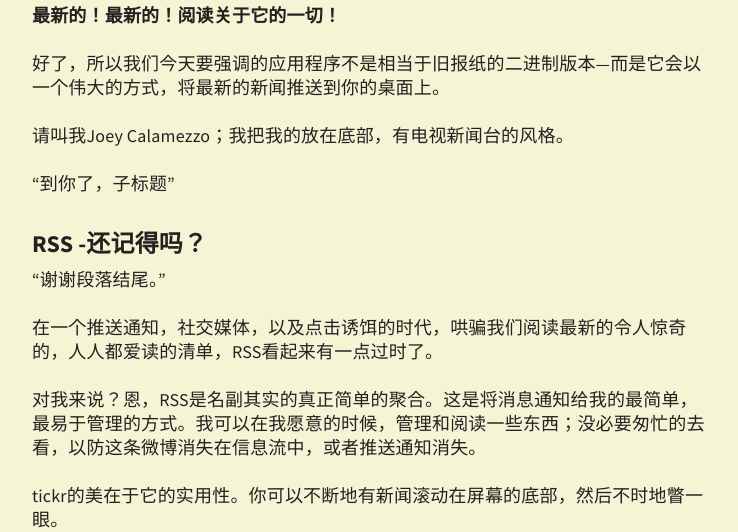
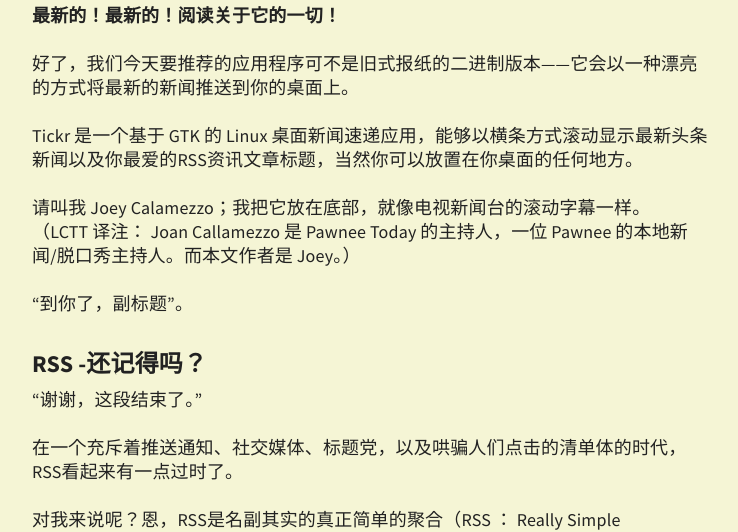
Before and after one commit to xiaoyu33/xiaoyu33.github.io, a Jekyll site: the page built from _posts/2015-08-20-Trickr：一个开源的Linux桌面RSS新闻速递.md, in a window 1280 px wide and 1400 px high, scrolled down 663 px. Shown: the part 208-740 px from the top of the window, without its empty margins (270-1008 px from the left). Built offline with Jekyll 4.4.1, drawn with Linux system fonts in a browser that asks for light colours; comment, search, counter and statistics services are not loaded; some of the changed text lies outside the part shown.

Commit message:
Update 2015-08-20-Trickr：一个开源的Linux桌面RSS新闻速递.md

```diff
--- a/_posts/2015-08-20-Trickr：一个开源的Linux桌面RSS新闻速递.md
+++ b/_posts/2015-08-20-Trickr：一个开源的Linux桌面RSS新闻速递.md
@@ -8,19 +8,21 @@
 
 **最新的！最新的！阅读关于它的一切！**
 
-好了，所以我们今天要强调的应用程序不是相当于旧报纸的二进制版本—而是它会以一个伟大的方式，将最新的新闻推送到你的桌面上。
+好了，我们今天要推荐的应用程序可不是旧式报纸的二进制版本——它会以一种漂亮的方式将最新的新闻推送到你的桌面上。
 
-请叫我Joey Calamezzo；我把我的放在底部，有电视新闻台的风格。
+Tickr 是一个基于 GTK 的 Linux 桌面新闻速递应用，能够以横条方式滚动显示最新头条新闻以及你最爱的RSS资讯文章标题，当然你可以放置在你桌面的任何地方。
 
-“到你了，子标题”
+请叫我 Joey Calamezzo；我把它放在底部，就像电视新闻台的滚动字幕一样。 （LCTT 译注： Joan Callamezzo 是 Pawnee Today 的主持人，一位 Pawnee 的本地新闻/脱口秀主持人。而本文作者是 Joey。）
+
+“到你了，副标题”。
 
 ### RSS -还记得吗？ ###
 
-“谢谢段落结尾。”
+“谢谢，这段结束了。”
 
-在一个推送通知，社交媒体，以及点击诱饵的时代，哄骗我们阅读最新的令人惊奇的，人人都爱读的清单，RSS看起来有一点过时了。
+在一个充斥着推送通知、社交媒体、标题党，以及哄骗人们点击的清单体的时代，RSS看起来有一点过时了。
 
-对我来说？恩，RSS是名副其实的真正简单的聚合。这是将消息通知给我的最简单，最易于管理的方式。我可以在我愿意的时候，管理和阅读一些东西；没必要匆忙的去看，以防这条微博消失在信息流中，或者推送通知消失。
+对我来说呢？恩，RSS是名副其实的真正简单的聚合（RSS ： Really Simple Syndication）。这是将消息通知给我的最简单、最易于管理的方式。我可以在我愿意的时候，管理和阅读一些东西；没必要匆忙的去看，以防这条微博消失在信息流中，或者推送通知消失。
 
 tickr的美在于它的实用性。你可以不断地有新闻滚动在屏幕的底部，然后不时地瞥一眼。
 
@@ -34,31 +36,30 @@
 
 尽管虽然tickr可以从Ubuntu软件中心安装，然而它已经很久没有更新了。当你打开笨拙的不直观的控制面板的时候，没有什么能够比这更让人感觉被遗弃的了。
 
-打开它：
+要打开它：
 
 1. 右键单击tickr条
 1. 转至编辑>首选项
 1. 调整各种设置
 
-选项和设置行的后面，有些似乎是容易理解的。但是知己知彼你能够几乎掌控一切，包括：
+选项和设置行的后面，有些似乎是容易理解的。但是详细了解这些你才能够掌握一切，包括：
 
 - 设置滚动速度
 - 选择鼠标经过时的行为
 - 资讯更新频率
 - 字体，包括字体大小和颜色
-- 分隔符（“delineator”）
+- 消息分隔符（“delineator”）
 - tickr在屏幕上的位置
 - tickr条的颜色和不透明度
 - 选择每种资讯显示多少文章
 
 有个值得一提的“怪癖”是，当你点击“应用”按钮，只会更新tickr的屏幕预览。当您退出“首选项”窗口时，请单击“确定”。
 
-想要滚动条在你的显示屏上水平显示，也需要公平一点的调整，特别是统一显示。
+想要得到完美的显示效果， 你需要一点点调整，特别是在 Unity 上。
 
-按下“全宽按钮”，能够让应用程序自动检测你的屏幕宽度。默认情况下，当放置在顶部或底部时，会留下25像素的间距（应用程序被创建在过去的GNOME2.x桌面）。只需添加额外的25像素到输入框，来弥补这个问题。
+按下“全宽按钮”，能够让应用程序自动检测你的屏幕宽度。默认情况下，当放置在顶部或底部时，会留下25像素的间距（应用程序以前是在GNOME2.x桌面上创建的）。只需添加额外的25像素到输入框，来弥补这个问题。
 
-其他可供选择的选项包括：选择文章在哪个浏览器打开；tickr是否以一个常规的窗口出现；
-是否显示一个时钟；以及应用程序多久检查一次文章资讯。
+其他可供选择的选项包括：选择文章在哪个浏览器打开；tickr是否以一个常规的窗口出现；是否显示一个时钟；以及应用程序多久检查一次文章资讯。
 
 #### 添加资讯 ####
 
@@ -78,9 +79,9 @@
 
 ### 在Ubuntu 14.04 LTS或更高版本上安装Tickr ###
 
-在Ubuntu 14.04 LTS或更高版本上安装Tickr
+这就是 Tickr，它不会改变世界，但是它能让你知道世界上发生了什么。
 
-在Ubuntu 14.04 LTS或更高版本中安装，转到Ubuntu软件中心，但要点击下面的按钮。
+在Ubuntu 14.04 LTS或更高版本中安装，点击下面的按钮转到Ubuntu软件中心。
 
 - [点击此处进入Ubuntu软件中心安装tickr][1]
 
```
Also changed, not shown: other parts of _posts/2015-08-20-Trickr：一个开源的Linux桌面RSS新闻速递.md (+1 -1 lines).
